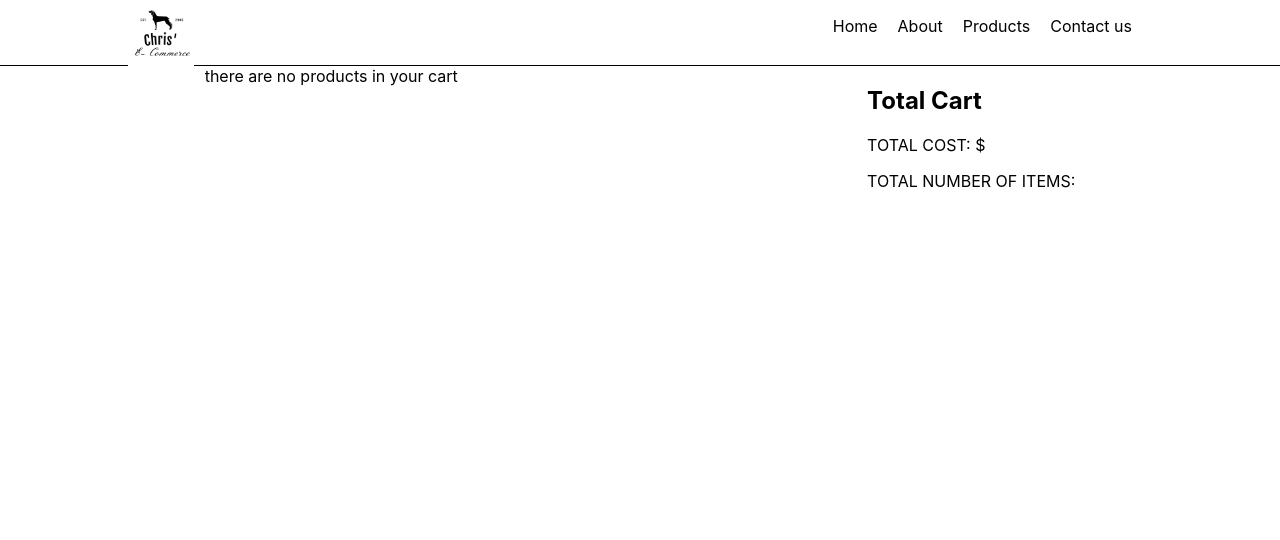
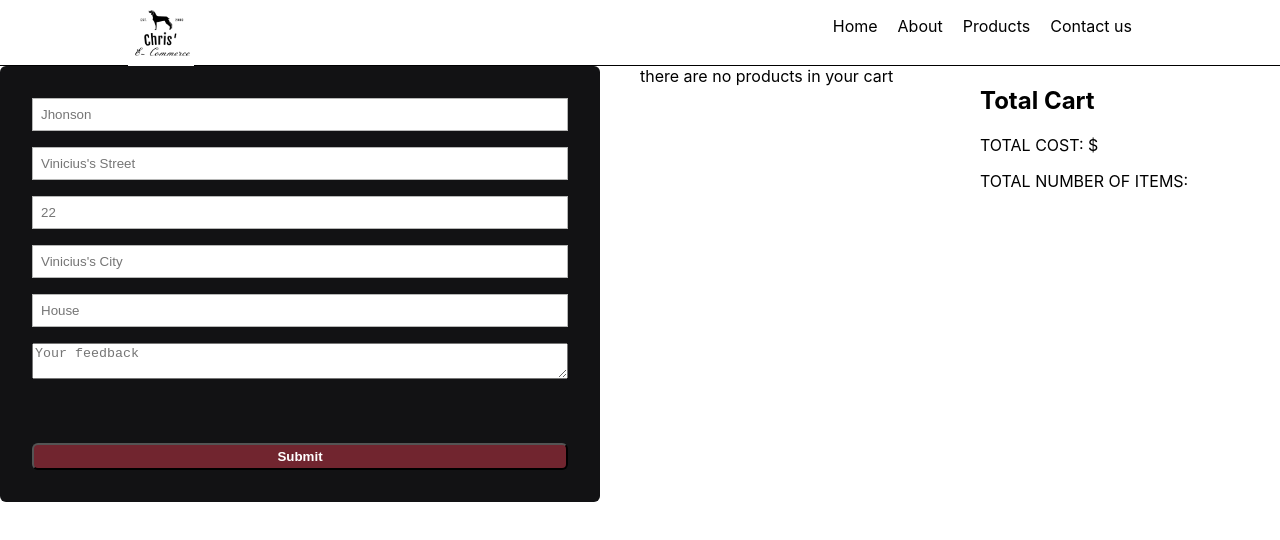
Before and after one commit to ChrisDietrich405/next-products-ecommerce, a Next.js app: page /cart in a window 1280 px wide. Shown: the top 540 px of the page. Built offline with nearby package versions, Linux system fonts and the light colour scheme.

Commit message:
added react-hook-form library

```diff
--- a/package.json
+++ b/package.json
@@ -9,10 +9,13 @@
     "lint": "next lint"
   },
   "dependencies": {
+    "@hookform/resolvers": "^2.9.6",
     "axios": "^0.27.2",
     "next": "12.1.6",
     "react": "18.2.0",
-    "react-dom": "18.2.0"
+    "react-dom": "18.2.0",
+    "react-hook-form": "^7.33.1",
+    "yup": "^0.32.11"
   },
   "devDependencies": {
     "eslint": "8.18.0",
--- a/src/pages/cart/index.js
+++ b/src/pages/cart/index.js
@@ -1,10 +1,12 @@
 import React, { useEffect, useState } from "react";
 import CartItem from "../../components/CartItem";
+import { useForm } from 'react-hook-form'
 
 import styles from "./styles.module.css";
 
 const Cart = () => {
   const [products, setProducts] = useState(null);
+  const { register, handleSubmit } = useForm()
 
   const allProducts =
     products &&
@@ -49,8 +51,24 @@ const Cart = () => {
     products?.length > 0 &&
       localStorage.setItem("productItems", JSON.stringify(products));
   }, [products]);
+
+  const mySubmitFunction = (data) => {
+    console.log({data})
+  }
+
   return (
     <div className={styles.cart_container}>
+      <form className={styles.checkout} onSubmit={handleSubmit(mySubmitFunction)} >
+        <section className={styles.input_group}>
+          <input name="name" placeholder="Jhonson" {...register("name")} />
+          <input name="street" placeholder="Vinicius's Street" {...register("street")}/>
+          <input name="number" placeholder="22" {...register("number")} />
+          <input name="city" placeholder="Vinicius's City" {...register("city")} />
+          <input name="residence" placeholder="House" {...register("residence")}/>
+          <textarea name="feedback" placeholder="Your feedback" {...register("feedback")} />
+        </section>
+        <button>Submit</button>
+      </form>
       <div>
         {products
           ? products.map((product) => (
--- a/src/pages/cart/styles.module.css
+++ b/src/pages/cart/styles.module.css
@@ -1,4 +1,33 @@
 .cart_container {
+  display: grid;
+  grid-template-columns: 2fr 1fr 1fr;
+  gap: 2.5rem;
+}
+
+.checkout {
+  background: #121214;
+  border-radius: 6px;
+  padding: 2rem;
+}
+
+.input_group {
   display: flex;
-  justify-content: space-around;
+  gap: 1rem;
+  flex-direction: column;
 }
+
+.input_group input {
+  background: #fff;
+  border: 1px solid #b6b7b6;
+  padding: 0.5rem;
+}
+
+.checkout button {
+  padding: 0.25rem;
+  background: #71252f;
+  color: #fff;
+  font-weight: bold;
+  border-radius: 6px;
+  width: 100%;
+  margin-top: 4rem;
+}
```
Also changed, not shown: 2 other files (tests, documents, lock files or other folders).
